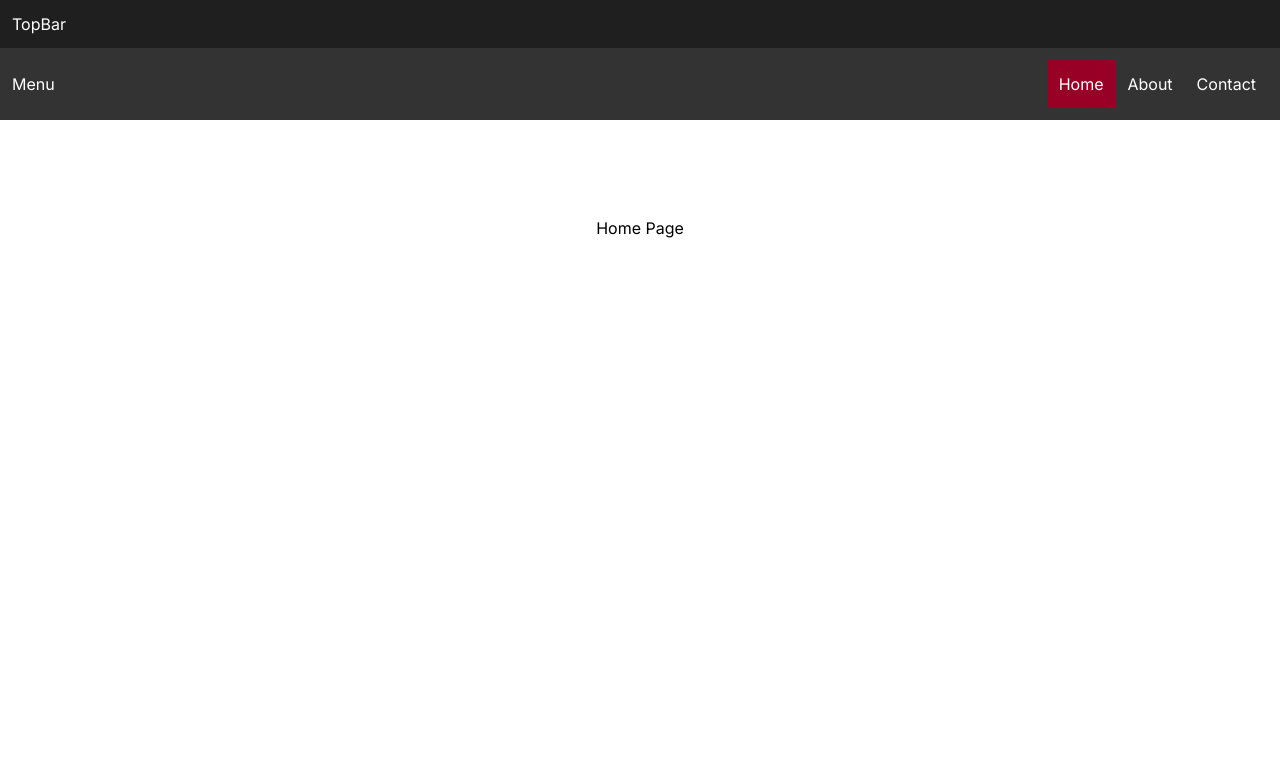
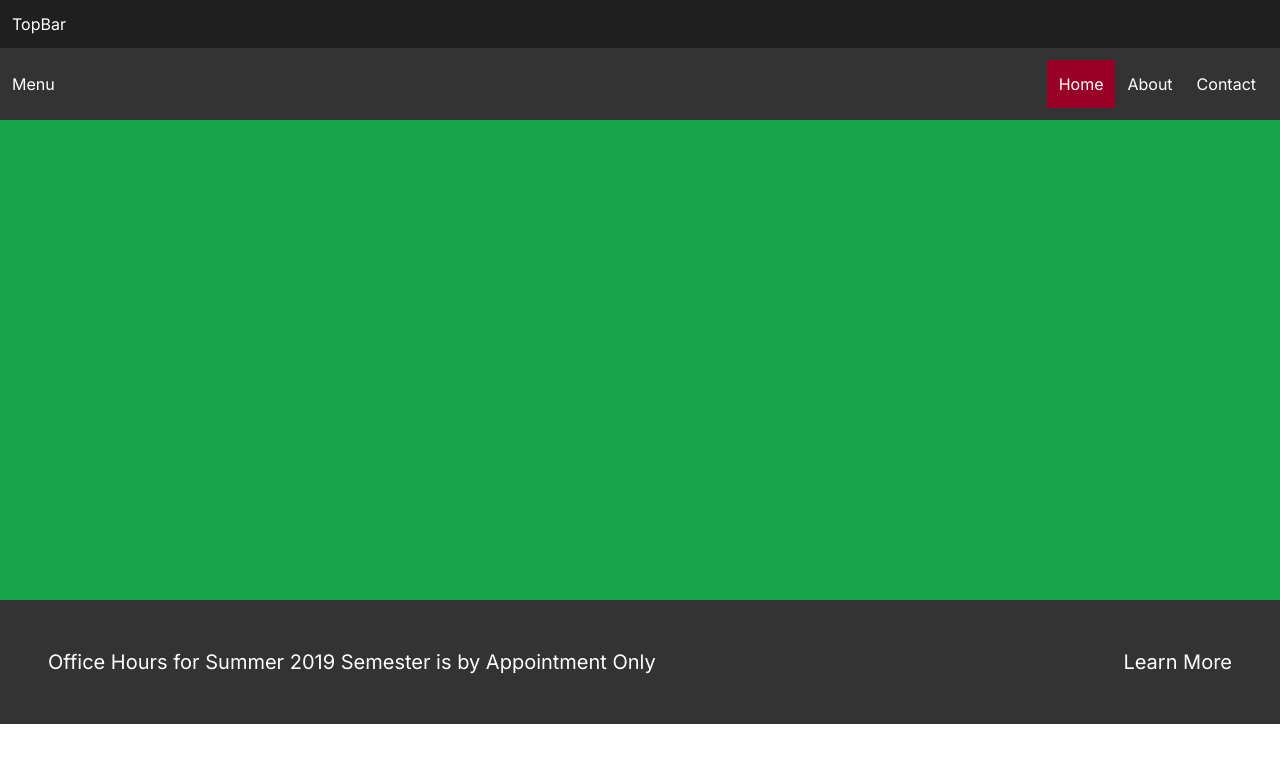
Before and after one commit to balaji-sivasakthi/professor-blog, a Next.js app in the folder front-end/: page / in a window 1280 px wide. Shown: the top 762 px of the page. Built offline with nearby package versions, Linux system fonts and the light colour scheme.

Commit message:
feat: home page boilerplate

```diff
--- a/front-end/src/app/page.tsx
+++ b/front-end/src/app/page.tsx
@@ -1,7 +1,13 @@
 export default function Home() {
   return (
-    <main className="flex min-h-screen flex-col items-center justify-between p-24">
-      Home Page
+    <main className="flex flex-col items-center justify-between">
+      <div className="w-full h-[60vh] bg-green-600"></div>
+      <div className="w-full bg-[#333] flex p-12 justify-between">
+        <h1 className="text-white text-xl">
+          Office Hours for Summer 2019 Semester is by Appointment Only
+        </h1>
+        <button className="text-xl text-white">Learn More</button>
+      </div>
     </main>
   );
 }
```
